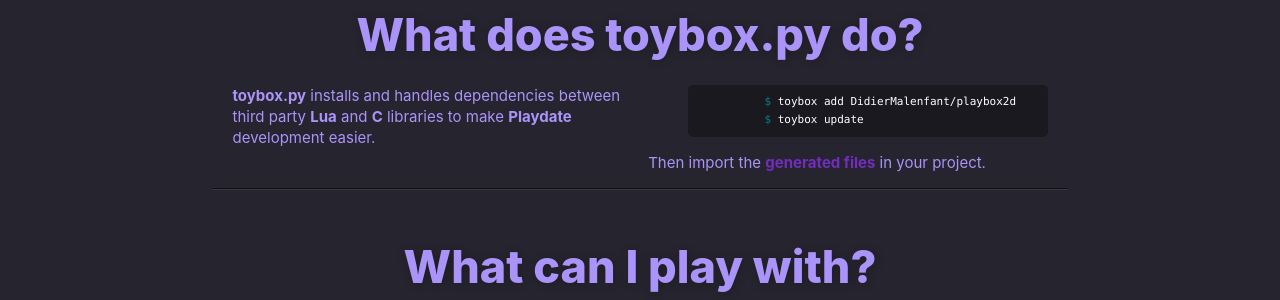
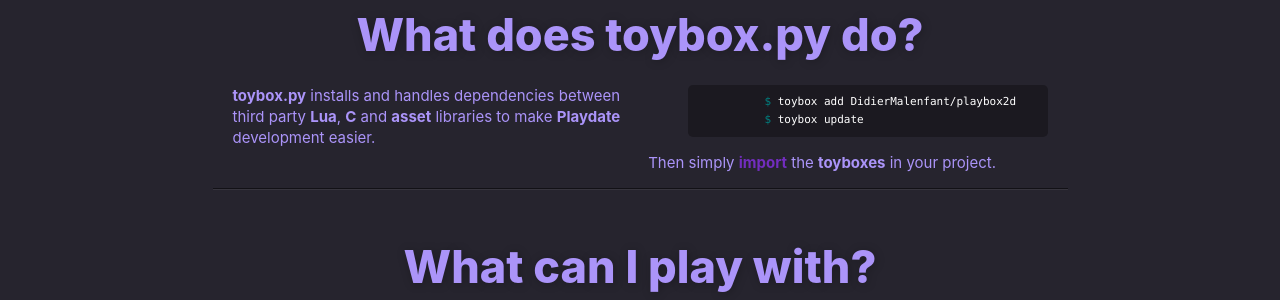
Before and after one commit to toyboxpy/toyboxpy.io, a Jekyll site: the page built from index.html, in a window 1280 px wide. Shown: the part 601-901 px from the top of the page. Built offline with Jekyll 4.4.1, drawn with Linux system fonts in a browser that asks for light colours; comment, search, counter and statistics services are not loaded.

Commit message:
Tweaked the ‘What does it do?’ section

```diff
--- a/_data/locales/en.yml
+++ b/_data/locales/en.yml
@@ -3,8 +3,8 @@
   subtitle: A Lua, C and asset dependency manager for the <a href="https://play.date" target="_blank">Playdate</a> SDK.
   pagecontent:
     question: What does toybox.py do?
-    what: <b>toybox.py</b> installs and handles dependencies between third party <b>Lua</b> and <b>C</b> libraries to make <b>Playdate</b> development easier.
-    then: Then import the <a href="https://github.com/toyboxpy/toybox.py#using-lua-toyboxes">generated files</a> in your project.
+    what: <b>toybox.py</b> installs and handles dependencies between third party <b>Lua</b>, <b>C</b> and <b>asset</b> libraries to make <b>Playdate</b> development easier.
+    then: Then simply <a href="https://github.com/toyboxpy/toybox.py#using-lua-toyboxes">import</a> the <b>toyboxes</b> in your project.
     install:
       install: Install toybox.py
       paste: Install <a href="https://toyboxpy.io/blog/installing-python">Python</a> then paste that in Terminal shell prompt.
```
